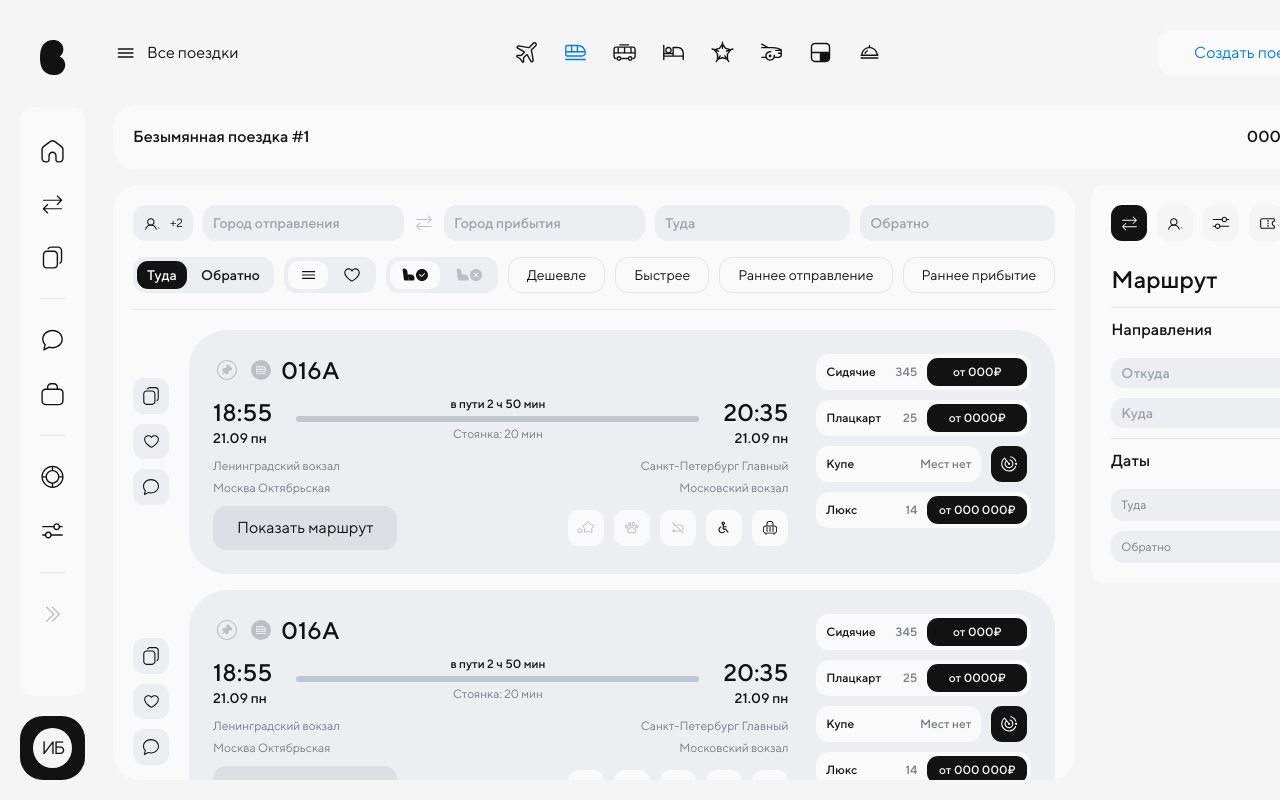
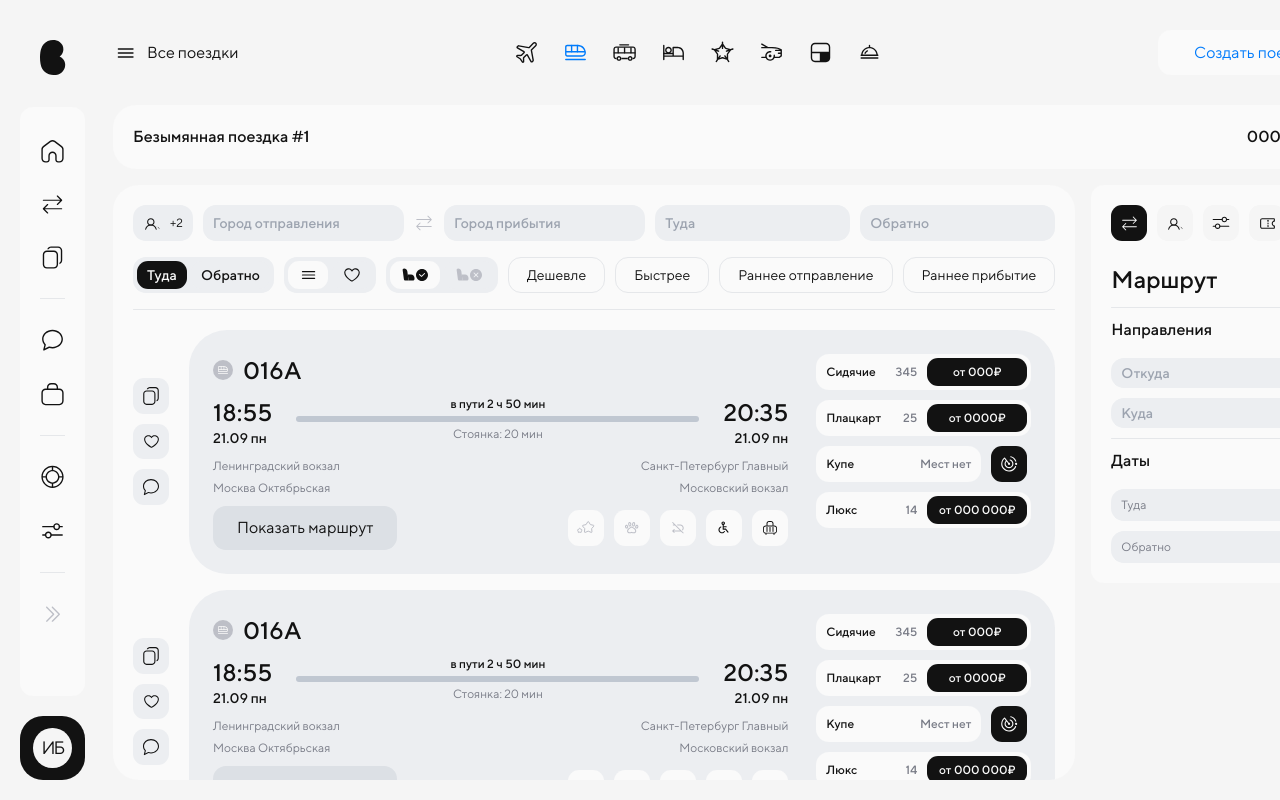
Before and after one commit to erzhigitwx/vneshtat, a React (Vite) app: page /journey in a window 1280 px wide. Built offline with nearby package versions, Linux system fonts and the light colour scheme.

Commit message:
remove pin img

```diff
--- a/src/entities/journey-ticket/UI/journey-ticket.tsx
+++ b/src/entities/journey-ticket/UI/journey-ticket.tsx
@@ -4,7 +4,6 @@ import TrainImg from "@/assets/icons/train.svg?react";
 import MessageImg from "@/assets/icons/message.svg?react";
 import StarImg from "@/assets/icons/star.svg?react";
 import PawImg from "@/assets/icons/paw.svg?react";
-import PinImg from "@/assets/icons/fligt/flight-pin.svg?react";
 import BackCannotImg from "@/assets/icons/back-cannot.svg?react";
 import InvalidImg from "@/assets/icons/invalid.svg?react";
 import SuitcaseImg from "@/assets/icons/suitcase.svg?react";
@@ -55,9 +54,6 @@ const JourneyTicket = () => {
                 <div className={`flex gap-7`}>
                     <div className={"w-full flex flex-col gap-2.5"}>
                         <div className={"flex items-center gap-2.5"}>
-                            <button className={"p-1 rounded-[100%]"}>
-                                <PinImg className={"white-fill"}/>
-                            </button>
                             <button className={"p-1 bg-[#bdbfc7] rounded-[100%]"}>
                                 <TrainImg className={"white-fill h-3 w-3"}/>
                             </button>
```
